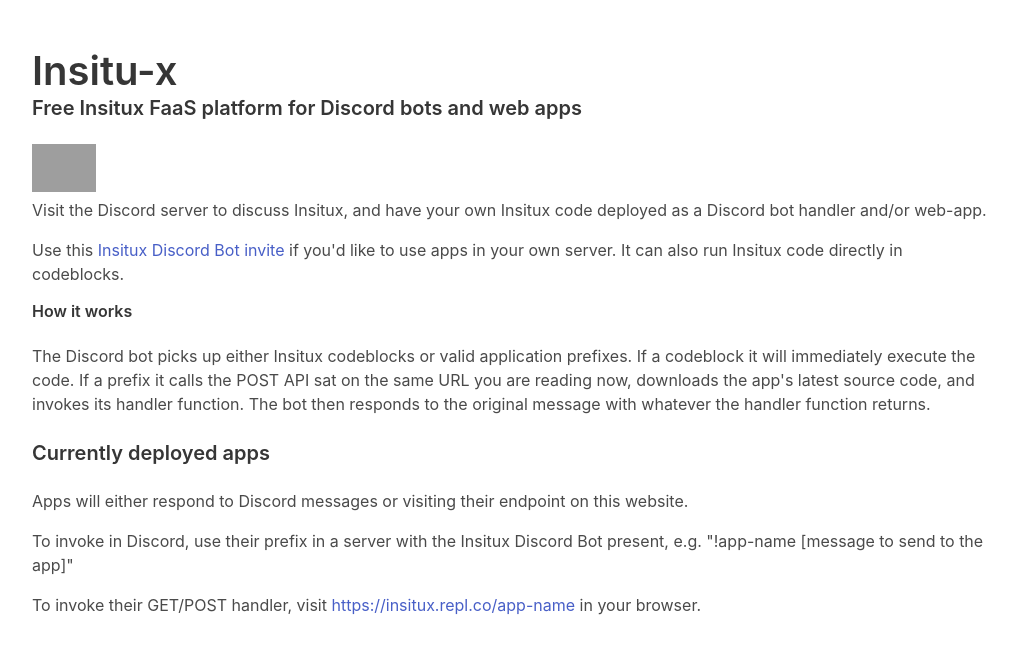
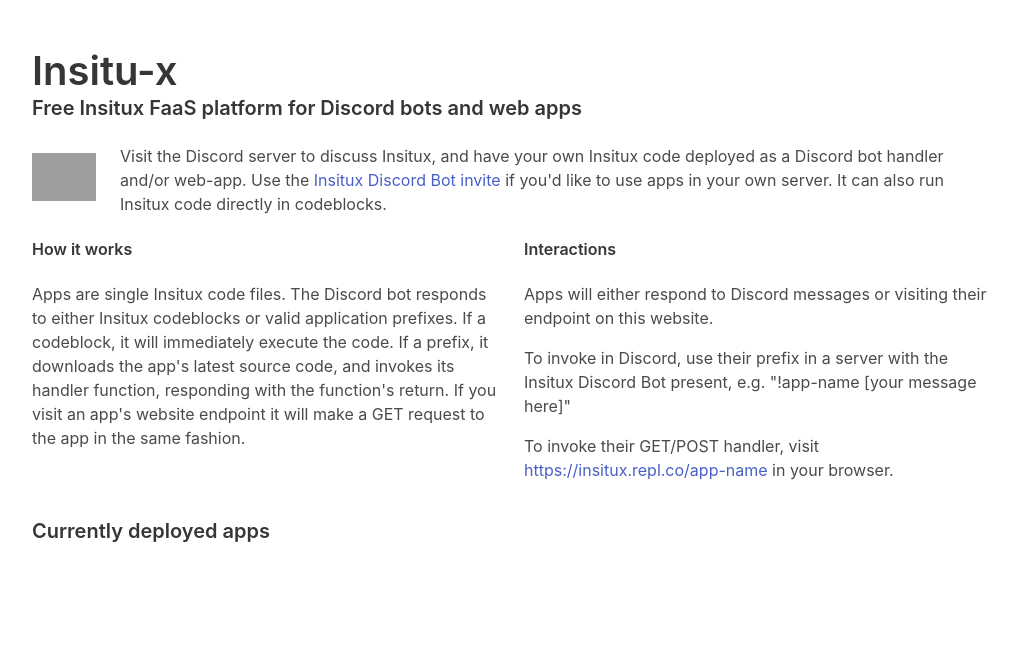
Before and after one commit to insitux/insitu-x, a website: page www/index.html in a window 1280 px wide. Shown: the whole page, without its empty margins (128-1146 px from the left). Drawn offline with nearby package versions, Linux system fonts and the light colour scheme; grey boxes are pictures that could not be loaded.

Commit message:
Optional HTTP offering per app; misc

```diff
--- a/src/app-engine.ts
+++ b/src/app-engine.ts
@@ -22,6 +22,7 @@
   name: string;
   prefix: string;
   sourceUrl: string;
+  offerHttp?: boolean;
 };
 
 type Directory = { apps: AppEntry[] };
--- a/www/index.html
+++ b/www/index.html
@@ -16,6 +16,8 @@
         <h2 class="subtitle is-5">
           Free Insitux FaaS platform for Discord bots and web apps
         </h2>
+        <div class="columns is-vcentered">
+          <div class="column is-narrow">
             <a href="https://discord.gg/w3Fc4YZ9Qw">
               <img
                 src="https://discord.com/api/guilds/877823554274590741/widget.png?style=banner2"
@@ -23,42 +25,52 @@
                 style="height: 3rem"
               />
             </a>
+          </div>
+          <div class="column">
             <p>
-          Visit the Discord server to discuss Insitux, and have your own Insitux
-          code deployed as a Discord bot handler and/or web-app.
-        </p>
-        <p>
-          Use this
+              Visit the Discord server to discuss Insitux, and have your own
+              Insitux code deployed as a Discord bot handler and/or web-app. Use
+              the
               <a
                 href="https://discord.com/api/oauth2/authorize?client_id=884405006290276382&permissions=68608&scope=bot"
                 >Insitux Discord Bot invite</a
               >
-          if you'd like to use apps in your own server. It can also run Insitux
-          code directly in codeblocks.
+              if you'd like to use apps in your own server. It can also run
+              Insitux code directly in codeblocks.
             </p>
+          </div>
+        </div>
+        <div class="columns">
+          <div class="column">
             <h4 class="title is-6">How it works</h4>
             <p>
-          The Discord bot picks up either Insitux codeblocks or valid
-          application prefixes. If a codeblock it will immediately execute the
-          code. If a prefix it calls the POST API sat on the same URL you are
-          reading now, downloads the app's latest source code, and invokes its
-          handler function. The bot then responds to the original message with
-          whatever the handler function returns.
+              Apps are single Insitux code files. The Discord bot responds to
+              either Insitux codeblocks or valid application prefixes. If a
+              codeblock, it will immediately execute the code. If a prefix, it
+              downloads the app's latest source code, and invokes its handler
+              function, responding with the function's return. If you visit an
+              app's website endpoint it will make a GET request to the app in
+              the same fashion.
             </p>
-        <h3 class="title is-5">Currently deployed apps</h3>
+          </div>
+          <div class="column">
+            <h4 class="title is-6">Interactions</h4>
             <p>
               Apps will either respond to Discord messages or visiting their
               endpoint on this website.
             </p>
             <p>
-          To invoke in Discord, use their prefix in a server with the Insitux
-          Discord Bot present, e.g. "!app-name [message to send to the app]"
+              To invoke in Discord, use their prefix in a server with the
+              Insitux Discord Bot present, e.g. "!app-name [your message here]"
             </p>
             <p>
               To invoke their GET/POST handler, visit
               <a href="#">https://insitux.repl.co/app-name</a>
               in your browser.
             </p>
+          </div>
+        </div>
+        <h3 class="title is-5">Currently deployed apps</h3>
         <ul>
           <!--list-->
         </ul>
```
Also changed, not shown: directory.json (+8 -1 lines), src/index.ts (+14 -4 lines), www/error.html (+0 -3 lines). Lines whose indentation alone changed are shown as unchanged.
